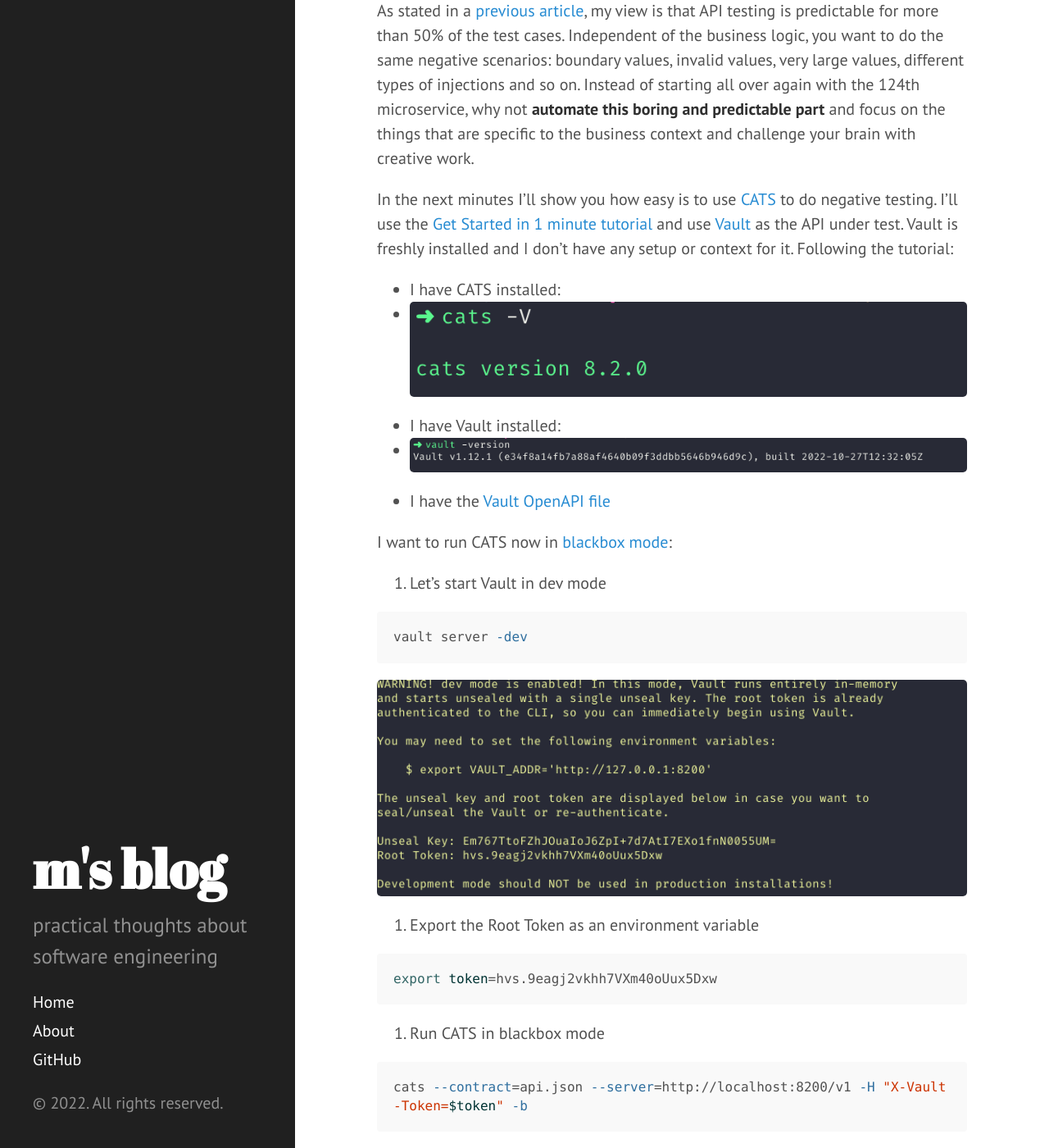
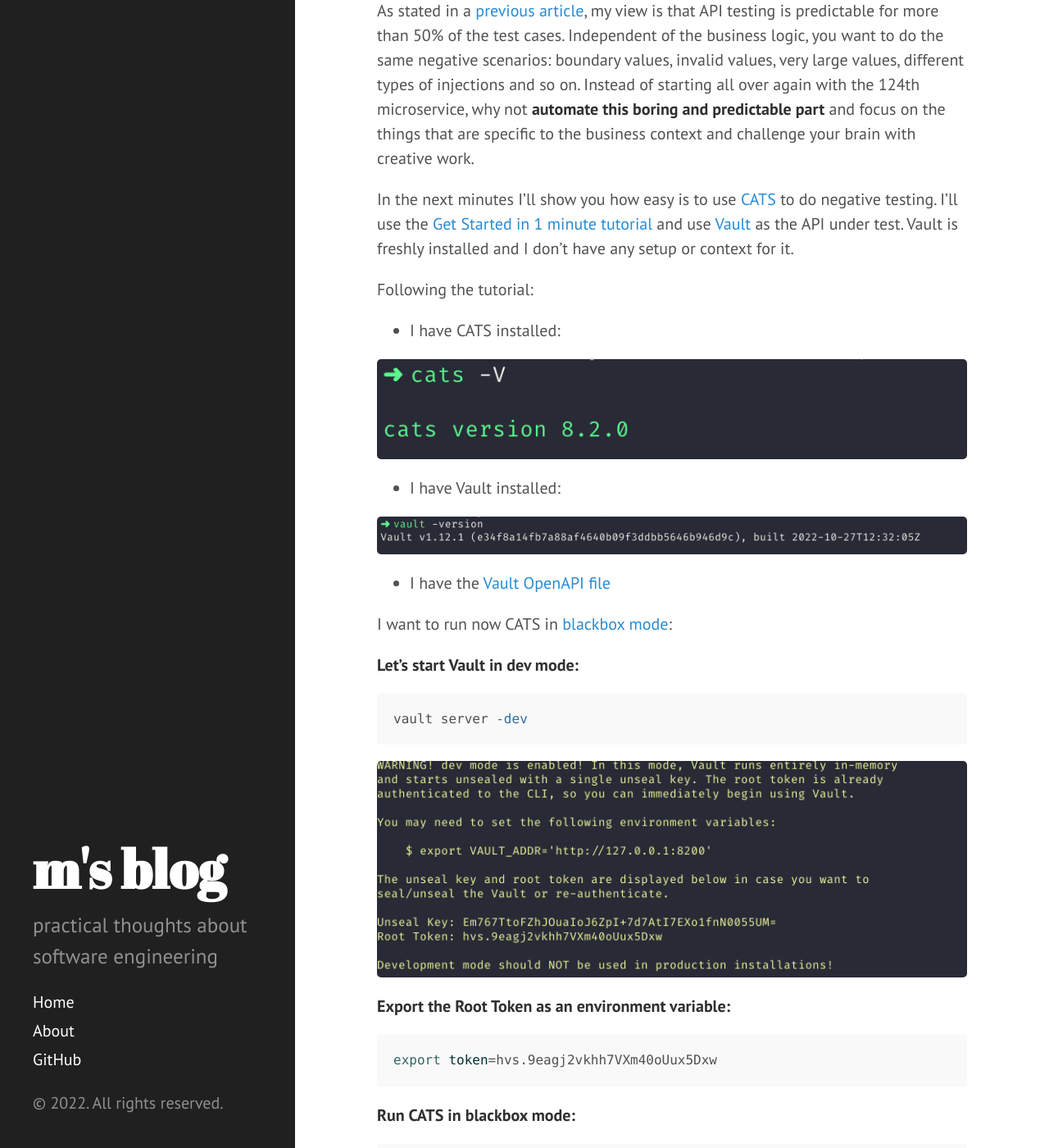
Before and after one commit to ludovicianul/ludovicianul.github.io, a Jekyll site: the page built from _posts/2022-11-15-negative-testing-fast.md, in a window 1280 px wide and 1400 px high, scrolled down 352 px. Shown: the whole window at 82% size. Built offline with Jekyll 4.4.1, drawn with Linux system fonts in a browser that asks for light colours; comment, search, counter and statistics services are not loaded; part of the change alters nothing that is shown.

Commit message:
Update article with typos fixes + content

````diff
--- a/_posts/2022-11-15-negative-testing-fast.md
+++ b/_posts/2022-11-15-negative-testing-fast.md
@@ -13,21 +13,23 @@ to the business context and challenge your brain with creative work.
 
 In the next minutes I'll show you how easy is to use [CATS](https://github.com/Endava/cats) to do negative testing.
 I'll use the [Get Started in 1 minute tutorial](https://endava.github.io/cats/docs/intro/) and use [Vault](https://github.com/hashicorp/vault) as the API under test.
-Vault is freshly installed and I don't have any setup or context for it. Following the tutorial:
+Vault is freshly installed and I don't have any setup or context for it.
+
+Following the tutorial:
 
 - I have CATS installed:
--
+
 ![cats](https://github.com/ludovicianul/ludovicianul.github.io/raw/master/images/cats-v.png)
 
 - I have Vault installed:
--
+
 ![cats](https://github.com/ludovicianul/ludovicianul.github.io/raw/master/images/vault-v.png)
 
 - I have the [Vault OpenAPI file](https://developer.hashicorp.com/vault/api-docs/system/internal-specs-openapi)
 
-I want to run CATS now in [blackbox mode](https://endava.github.io/cats/docs/getting-started/running-cats#blackbox-mode):
+I want to run now CATS in [blackbox mode](https://endava.github.io/cats/docs/getting-started/running-cats#blackbox-mode):
 
-1. Let's start Vault in dev mode
+**Let's start Vault in dev mode:**
 
 ```shell
 vault server -dev
@@ -35,13 +37,13 @@ vault server -dev
 
 ![cats](https://github.com/ludovicianul/ludovicianul.github.io/raw/master/images/vault-dev.png)
 
-2. Export the Root Token as an environment variable
+**Export the Root Token as an environment variable:**
 
 ```shell
 export token=hvs.9eagj2vkhh7VXm40oUux5Dxw
 ```
 
-3. Run CATS in blackbox mode
+**Run CATS in blackbox mode:**
 
 ```shell
 cats --contract=api.json --server=http://localhost:8200/v1 -H "X-Vault-Token=$token" -b
````
